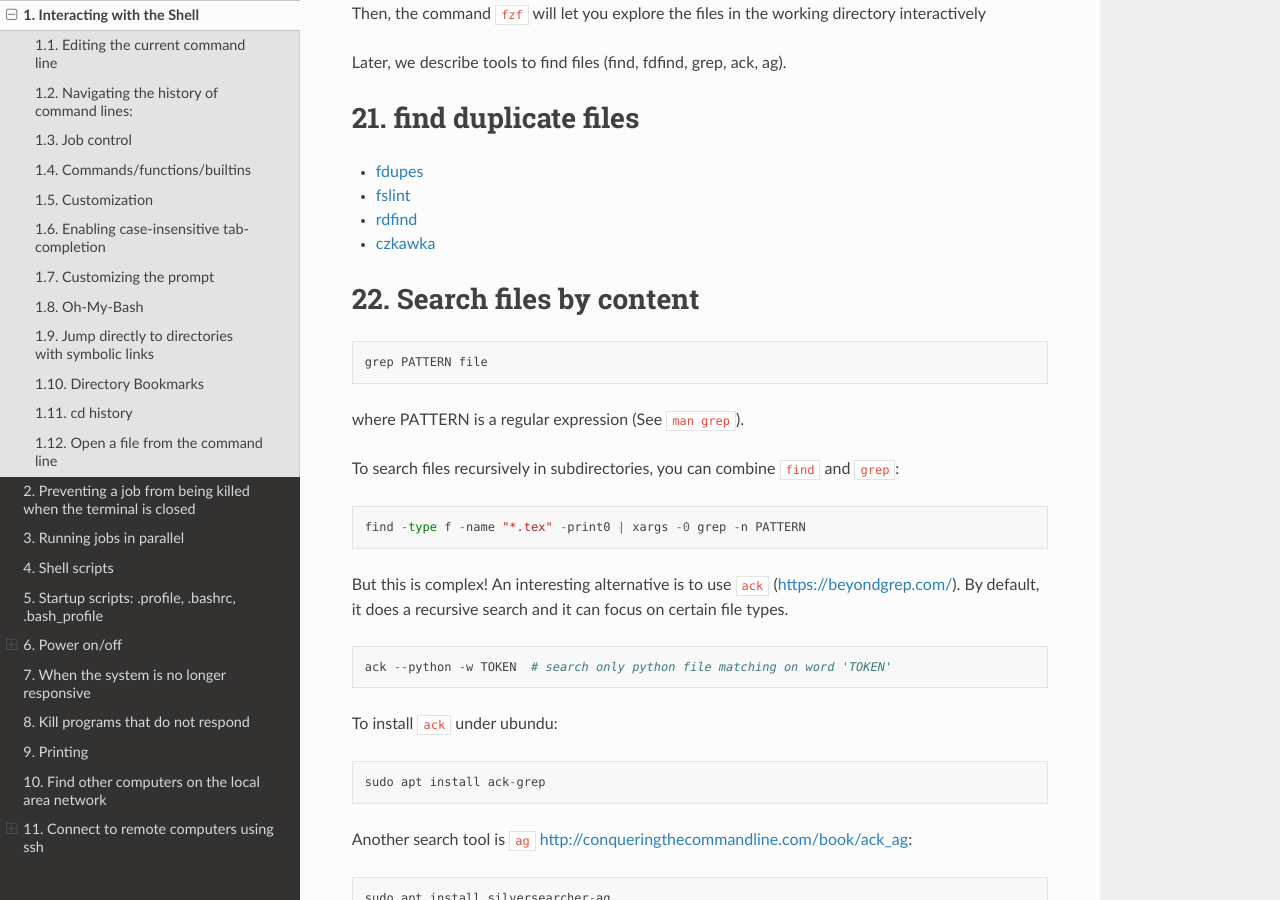
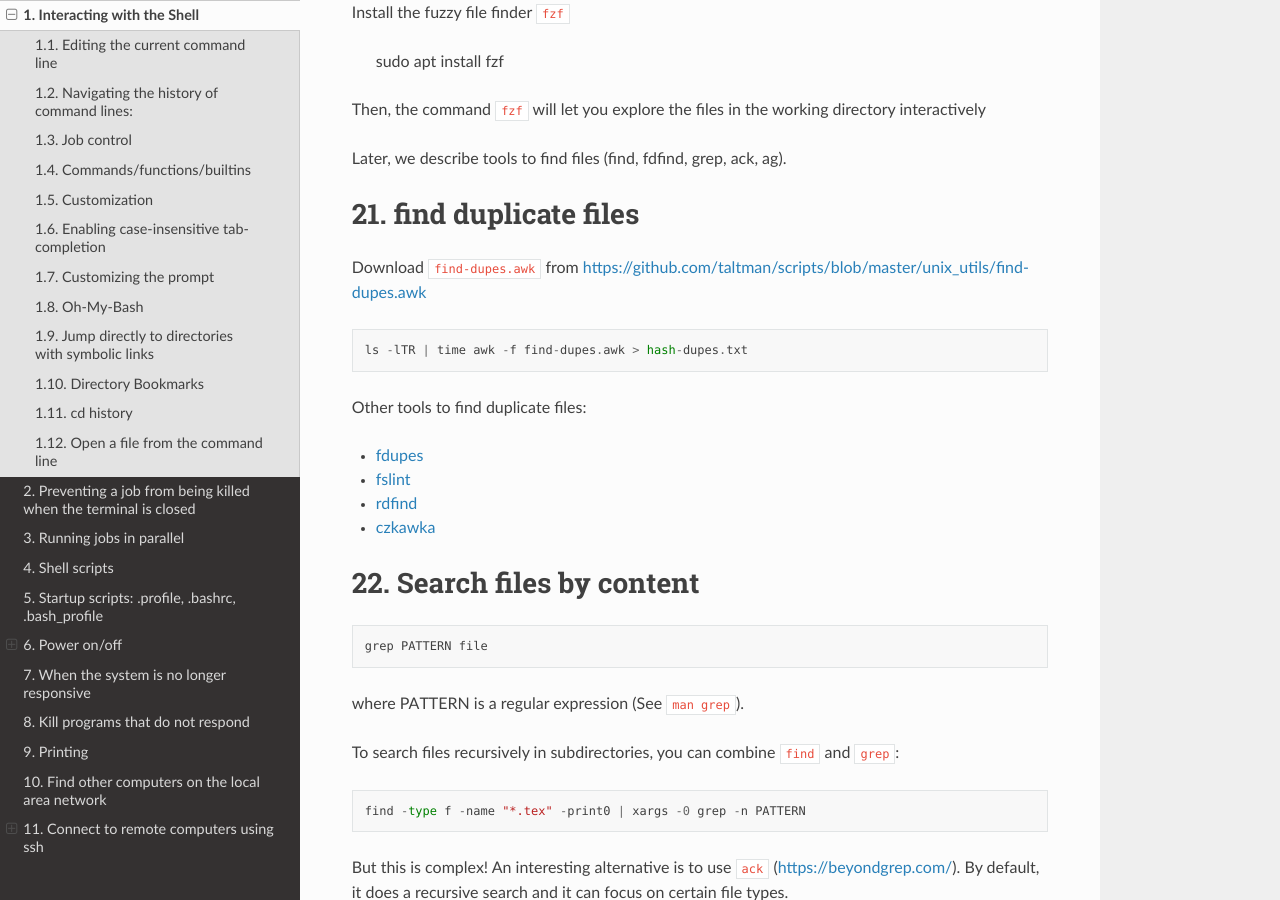
Before and after one commit to chrplr/linux-tips, a Sphinx documentation site: the page built from docs/linux_howto.rst, in a window 1280 px wide and 900 px high, scrolled down 35637 px. Built offline with Sphinx 7.4.7 and the Read the Docs theme 3.1.0, drawn with Linux system fonts in a browser that asks for light colours; some of the changed text lies outside the part shown.

Commit message:
added tools to detect duplicated files

```diff
--- a/docs/linux_howto.rst
+++ b/docs/linux_howto.rst
@@ -1088,6 +1088,9 @@ If you want to monitor the loads continuously::
 
 A good rule of thumb is that a Load Average lower than the number of CPU cores is typically okay.
 
+Check `Linux load averages <https://www.brendangregg.com/blog/2017-08-08/linux-load-averages.html>`_ to better understand the meaning of load.
+
+
 You can monitor your system in more details with ``glances``::
 
    glances -t 5
@@ -1814,6 +1820,16 @@ Later, we describe tools to find files (find, fdfind, grep, ack, ag).
 
 find duplicate files
 --------------------
+
+Download ``find-dupes.awk`` from https://github.com/taltman/scripts/blob/master/unix_utils/find-dupes.awk
+
+::
+
+     ls -lTR | time awk -f find-dupes.awk > hash-dupes.txt
+
+
+Other tools to find duplicate files:
+
 
 * `fdupes <https://github.com/adrianlopezroche/fdupes>`_
 * `fslint <https://www.pixelbeat.org/fslint/>`_
```
Also changed, not shown: other parts of docs/linux_howto.rst (+3 -0 lines).
